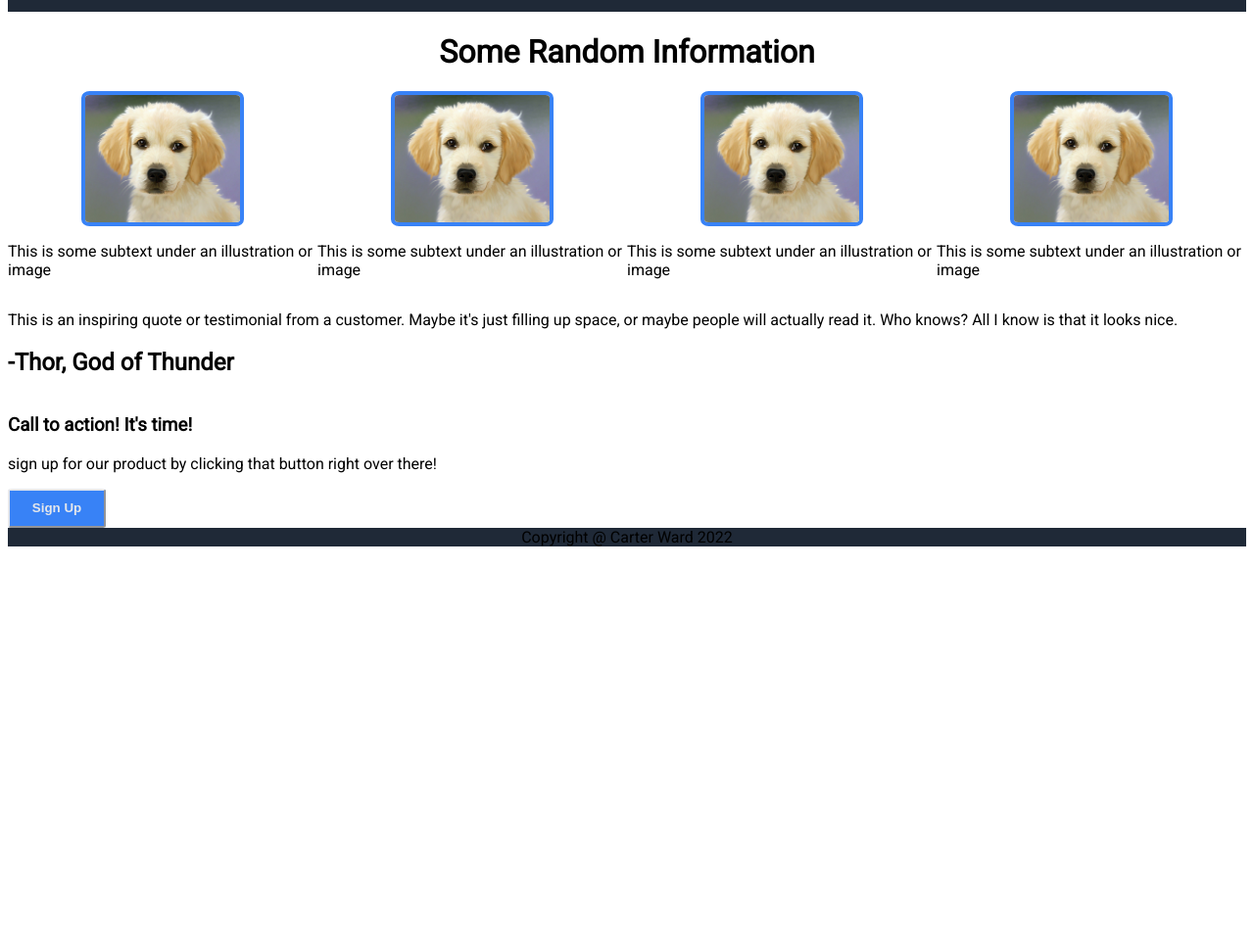
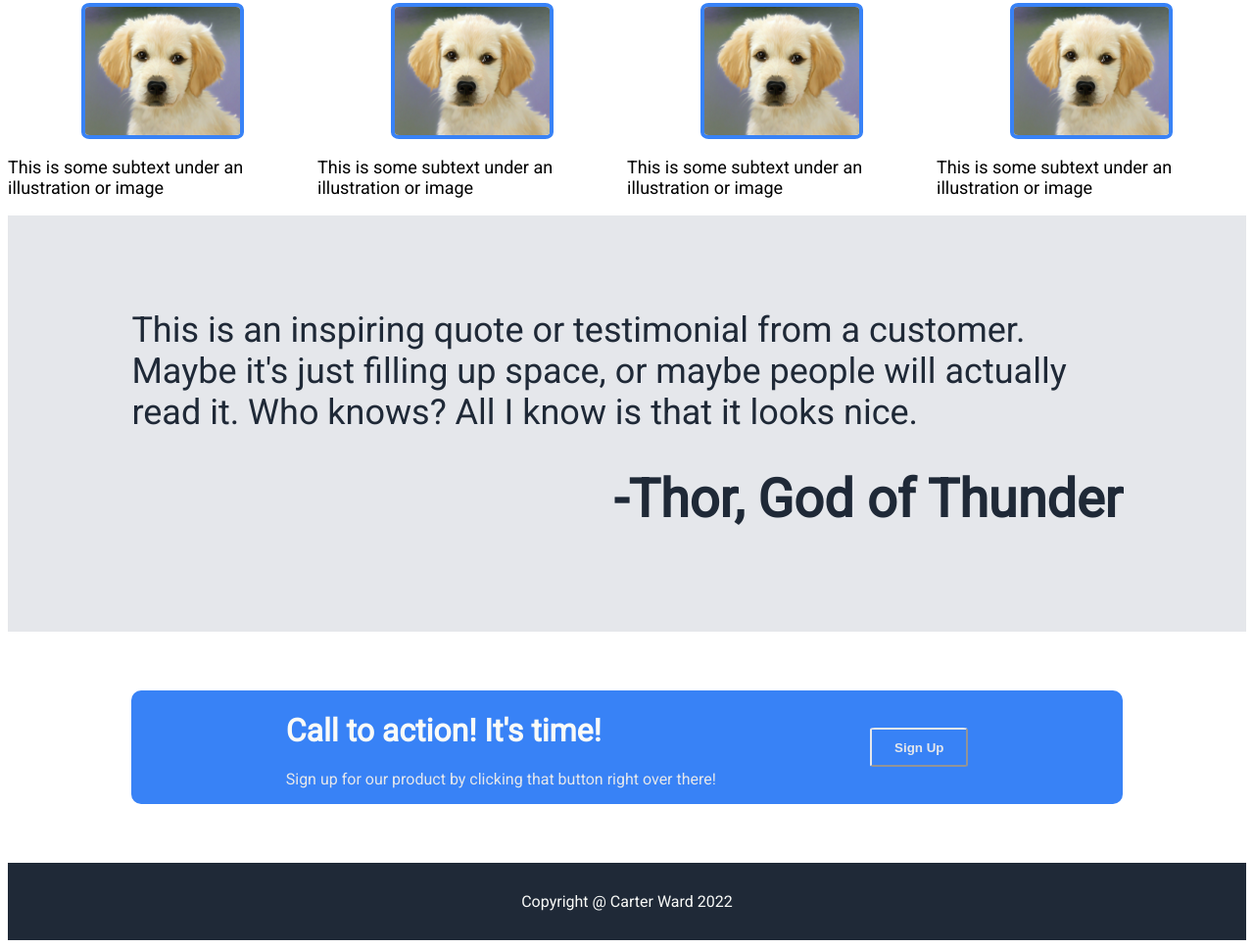
Before and after one commit to CarterJWard/Landing-Page, a plain HTML site: page index.html in a window 1280 px wide. Shown: the part 509-1477 px from the top of the page at 98% size. Before the commit the page ends 1075 px from the top, so only its background shows below. Drawn offline with Linux system fonts and the light colour scheme.

Commit message:
Major Components completed major structuring all completed only thing left to do is fine tuning some elements

```diff
--- a/index.html
+++ b/index.html
@@ -26,7 +26,7 @@
                 </p>
                 <button>Sign Up</button>
             </div>
-            <img src="images/Image1.jpg" width="50%">
+            <img src="images/Image1.jpg" width="30%">
         </div>
         <div class="container2">
             <h1>Some Random Information</h1>
@@ -60,8 +60,10 @@
         </div>
 
         <div class="signup">
-            <h3>Call to action! It's time!</h3>
-            <p>sign up for our product by clicking that button right over there!</p>
+            <div>
+                <h1>Call to action! It's time!</h1>
+                <p>Sign up for our product by clicking that button right over there!</p>
+            </div>
             <button>Sign Up</button>
         </div>
 
--- a/style.css
+++ b/style.css
@@ -4,6 +4,7 @@
     flex-direction: column;
     justify-content: center;
     font-family: 'Roboto', sans-serif;
+    margin: 0;
 }
 
 .header {
@@ -73,6 +74,7 @@ button {
 
 .imageDesc {
     flex-direction: column;
+    font-size: 18px;
 }
 
 .imageDesc img {
@@ -82,9 +84,41 @@ button {
 
 }
 
+.quote {
+    padding: 50px;
+    background-color: #E5E7EB;
+    font-size: 36px;
+    color: #1F2937;
+    padding: 60px 10%;
+    display: flex;
+    flex-direction: column;
+}
+
+.quote h2 {
+    margin-top: 0;
+    margin-left: auto;
+}
+
+.signup {
+    background-color: #3882f6;
+    display: flex;
+    flex-direction: row;
+    margin: 60px 10%;
+    border-radius: 10px;
+    justify-content: space-evenly;
+    align-items: center;
+    color: #E5E7EB;
+}
+
+.signup h1 {
+    color: #F9FAF8;
+}
+
 .footer {
     display: flex;
     align-items: center;
     justify-content: center;
     background-color: #1F2937;
+    color: #F9FAF8;
+    padding: 30px;
 }
```
